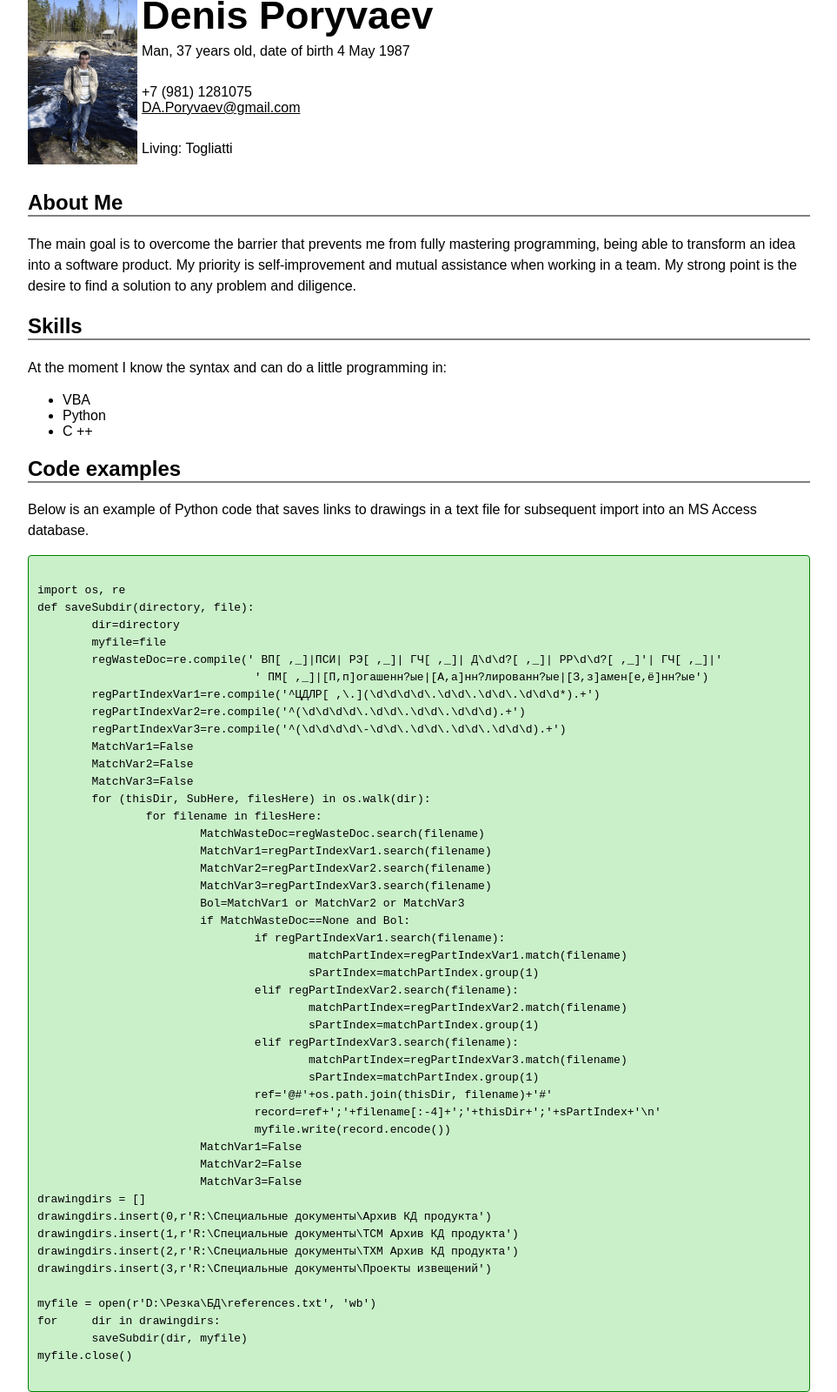
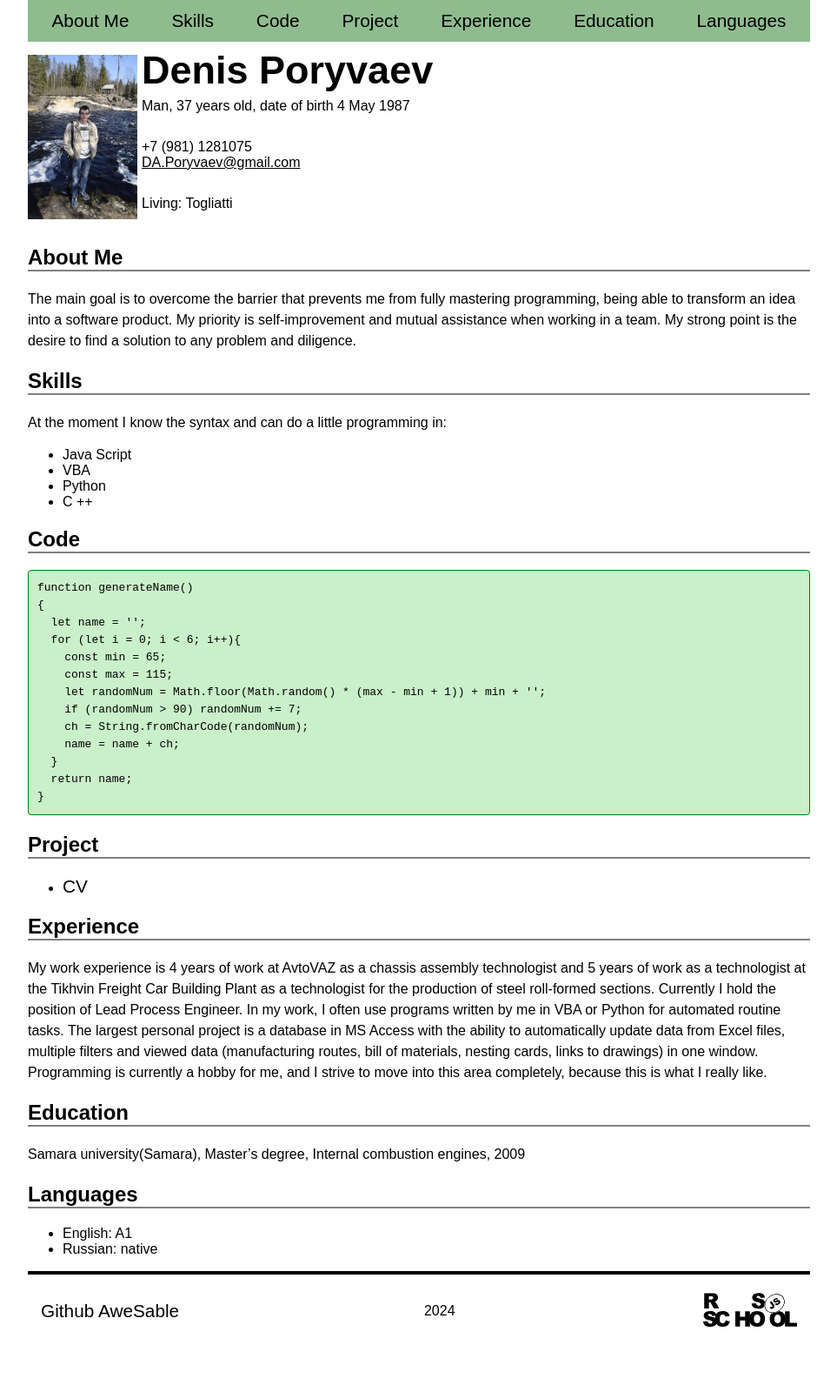
Before and after one commit to AweSable/rsschool-cv, a plain HTML site: page index.html in a window 1280 px wide. Shown: the top 1600 px of the page at 87% size, without its empty margins (158-1121 px from the left). After the commit the page ends 1550 px from the top, so only its background shows below. Drawn offline with Linux system fonts and the light colour scheme.

Commit message:
feat: add navigation panel and project

```diff
--- a/index.html
+++ b/index.html
@@ -9,6 +9,32 @@
 </head>
 <body>
 	<header>
+			<nav class="header_nav">
+				<ul class="nav_list">
+					<li class="nav_item">
+						<a href="#about">About Me</a>
+					</li>
+					<li class="nav_item">
+						<a href="#skills">Skills</a>
+					</li>
+					<li class="nav_item">
+						<a href="#code">Code</a>
+					</li>
+					<li class="nav_item">
+						<a href="#project">Project</a>
+					</li>
+					<li class="nav_item">
+						<a href="#experience">Experience</a>
+					</li>
+					<li class="nav_item">
+						<a href="#education">Education</a>
+					</li>
+					<li class="nav_item">
+						<a href="#languages">Languages</a>
+					</li>
+				</ul>
+			</nav>
+			<div class="personal_inf_wrapper">
 				<img src="Images/Photo.jpeg" alt="" height="189" width="126">
 				<div class="person">
 					<h1>Denis Poryvaev</h1>
@@ -21,82 +47,57 @@
 						<p>Living: Togliatti</p>
 					</address>
 				</div>
+			</div>
 	</header>
 	<main>
 		<section>
-			<h2>About Me</h2>
+			<h2 id="about">About Me</h2>
 			<p>The main goal is to overcome the barrier that prevents me from fully mastering programming, being able to transform an idea into a software product. My priority is self-improvement and mutual assistance when working in a team. My strong point is the desire to find a solution to any problem and diligence.</p>
 		</section>
 		<section>
-			<h2>Skills</h2>
+			<h2 id="skills">Skills</h2>
 			<p>At the moment I know the syntax and can do a little programming in:</p>
 				<ul>
+					<li>Java Script</li>
 					<li>VBA</li>
 					<li>Python</li>
 					<li>C ++</li>
 				</ul>
 		</section>
 		<section>
-			<h2>Code examples</h2>
-			<p>Below is an example of Python code that saves links to drawings in a text file for subsequent import into an MS Access database.</p>
-			<pre><code>
-import os, re
-def saveSubdir(directory, file):
-	dir=directory
-	myfile=file
-	regWasteDoc=re.compile(' ВП[ ,_]|ПСИ| РЭ[ ,_]| ГЧ[ ,_]| Д\d\d?[ ,_]| РР\d\d?[ ,_]'| ГЧ[ ,_]|'
-				' ПМ[ ,_]|[П,п]огашенн?ые|[А,а]нн?лированн?ые|[З,з]амен[е,ё]нн?ые')
-	regPartIndexVar1=re.compile('^ЦДЛР[ ,\.](\d\d\d\d\.\d\d\.\d\d\.\d\d\d*).+')
-	regPartIndexVar2=re.compile('^(\d\d\d\d\.\d\d\.\d\d\.\d\d\d).+')
-	regPartIndexVar3=re.compile('^(\d\d\d\d\-\d\d\.\d\d\.\d\d\.\d\d\d).+')
-	MatchVar1=False
-	MatchVar2=False
-	MatchVar3=False
-	for (thisDir, SubHere, filesHere) in os.walk(dir):
-		for filename in filesHere:
-			MatchWasteDoc=regWasteDoc.search(filename)
-			MatchVar1=regPartIndexVar1.search(filename)
-			MatchVar2=regPartIndexVar2.search(filename)
-			MatchVar3=regPartIndexVar3.search(filename)
-			Bol=MatchVar1 or MatchVar2 or MatchVar3
-			if MatchWasteDoc==None and Bol:
-				if regPartIndexVar1.search(filename):
-					matchPartIndex=regPartIndexVar1.match(filename)
-					sPartIndex=matchPartIndex.group(1)
-				elif regPartIndexVar2.search(filename):
-					matchPartIndex=regPartIndexVar2.match(filename)
-					sPartIndex=matchPartIndex.group(1)
-				elif regPartIndexVar3.search(filename):
-					matchPartIndex=regPartIndexVar3.match(filename)
-					sPartIndex=matchPartIndex.group(1)
-				ref='@#'+os.path.join(thisDir, filename)+'#'
-				record=ref+';'+filename[:-4]+';'+thisDir+';'+sPartIndex+'\n'
-				myfile.write(record.encode())
-			MatchVar1=False
-			MatchVar2=False
-			MatchVar3=False
-drawingdirs = []
-drawingdirs.insert(0,r'R:\Специальные документы\Архив КД продукта')
-drawingdirs.insert(1,r'R:\Специальные документы\ТСМ Архив КД продукта')
-drawingdirs.insert(2,r'R:\Специальные документы\ТХМ Архив КД продукта')
-drawingdirs.insert(3,r'R:\Специальные документы\Проекты извещений')
-
-myfile = open(r'D:\Резка\БД\references.txt', 'wb')
-for	dir in drawingdirs:
-	saveSubdir(dir, myfile)
-myfile.close()
-			</code></pre>
+			<h2 id="code">Code</h2>
+			<pre><code>function generateName()
+{
+  let name = '';
+  for (let i = 0; i < 6; i++){
+    const min = 65;
+    const max = 115;
+    let randomNum = Math.floor(Math.random() * (max - min + 1)) + min + '';
+    if (randomNum > 90) randomNum += 7;
+    ch = String.fromCharCode(randomNum);
+    name = name + ch;
+  }
+  return name;
+}</code></pre>
 		</section>
 		<section>
-			<h2>Experience</h2>
+			<h2 id="project">Project</h2>
+			<ul>
+				<li>
+					<a class="project_ref" href="https://AweSable.github.io/rsschool-cv/">CV</a>
+				</li>
+			</ul>
+		</section>
+		<section>
+			<h2 id="experience">Experience</h2>
 			<p>My work experience is 4 years of work at AvtoVAZ as a chassis assembly technologist and 5 years of work as a technologist at the Tikhvin Freight Car Building Plant as a technologist for the production of steel roll-formed sections. Currently I hold the position of Lead Process Engineer. In my work, I often use programs written by me in VBA or Python for automated routine tasks. The largest personal project is a database in MS Access with the ability to automatically update data from Excel files, multiple filters and viewed data (manufacturing routes, bill of materials, nesting cards, links to drawings) in one window. Programming is currently a hobby for me, and I strive to move into this area completely, because this is what I really like.</p>
 		</section>
 		<section>
-			<h2>Education</h2>
+			<h2 id="education">Education</h2>
 			<p>Samara university(Samara), Master’s degree, Internal combustion engines, 2009</p>
 		</section>
 		<section>
-			<h2>Languages</h2>
+			<h2 id="languages">Languages</h2>
 			<ul>
 				<li>English: A1</li>
 				<li>Russian: native</li>
@@ -107,7 +108,7 @@ myfile.close()
 			<div class="footer">
 				<a class="github_ref" href="https://github.com/AweSable">Github AweSable</a>
 				<time datetime="2024">2024</time>
-				<a href="https://rs.school/js/"><img class="logo" src="Images/rs_school_js.svg" alt="rsschool js logo"></a>
+				<a href="https://rs.school/courses/javascript-ru"><img class="logo" src="Images/rs_school_js.svg" alt="rsschool js logo"></a>
 			</div>
 	</footer>
 </body>
--- a/style.css
+++ b/style.css
@@ -5,7 +5,31 @@ body {
   padding-left: 5px;
   padding-right: 5px;
 }
-header { display: flex; }
+/* header { display: flex; } */
+.nav_list {
+  display: flex;
+  padding: 0 3px;
+  background-color: darkseagreen;
+  margin-top: 0;
+  margin-bottom: 15px;
+  min-height: 3em;
+  align-items: center;
+  flex-wrap: wrap;
+  justify-content: space-around;
+}
+.personal_inf_wrapper {
+  display: flex;
+}
+a {
+  text-decoration: none;
+  color: black;
+  font-size: 1.3em;
+  font-weight: 100;
+  padding: 0 15px;
+}
+.nav_item {
+  list-style: none;
+}
 address { font-style: normal; }
 .logo {	height: 40px; }
 .person {
@@ -39,6 +63,9 @@ pre {
   border: 1px solid green;
   border-radius: .25rem;
 }
+.project_ref {
+  padding: 0;
+}
 footer {
   padding-top: 20px;
   padding-bottom: 20px;
```
Lines whose indentation alone changed are shown as unchanged.
